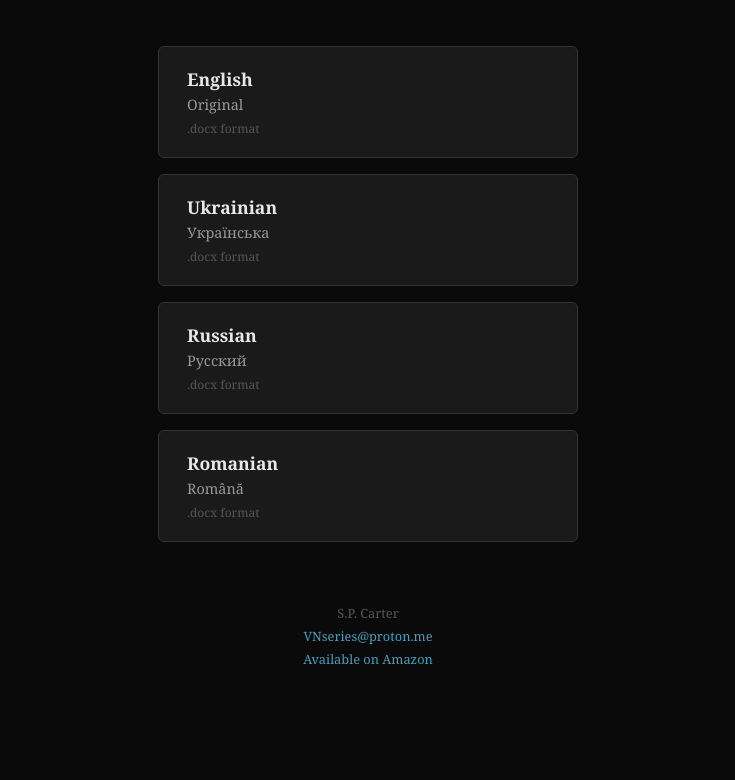
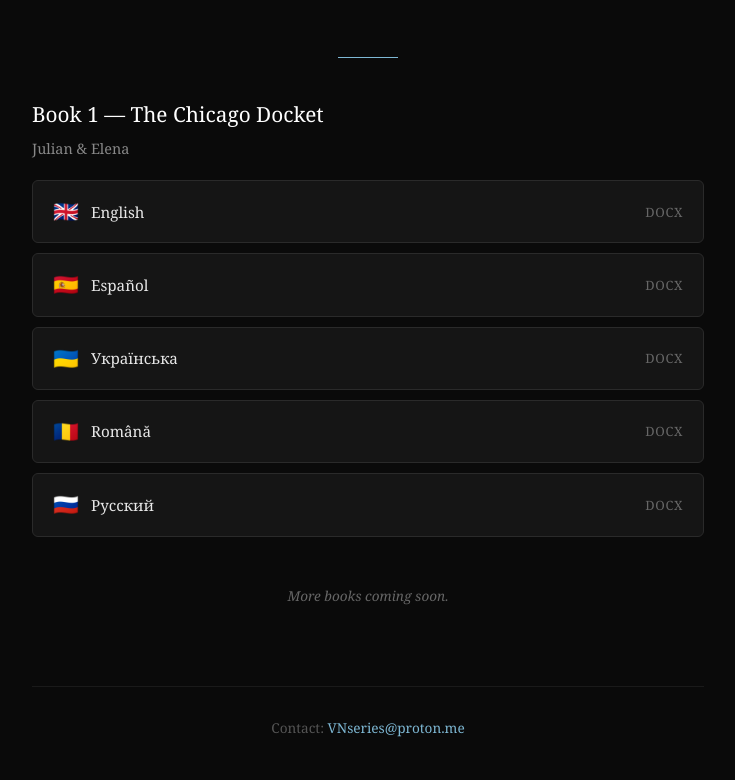
Before and after one commit to VNseries/Velvet-Noir, a plain HTML site: page index.html in a window 1280 px wide. Shown: the part 201-981 px from the top of the page, without its empty margins (272-1007 px from the left). Before the commit the page ends 932 px from the top, so only its background shows below. Drawn offline with Linux system fonts and the light colour scheme.

Commit message:
Add files via upload

```diff
--- a/index.html
+++ b/index.html
@@ -3,122 +3,215 @@
 <head>
     <meta charset="UTF-8">
     <meta name="viewport" content="width=device-width, initial-scale=1.0">
-    <title>The Chicago Docket — Translations</title>
+    <title>The Chicago Docket — S.P. Carter</title>
     <style>
         * { margin: 0; padding: 0; box-sizing: border-box; }
+
         body {
-            font-family: Georgia, serif;
+            font-family: 'Georgia', serif;
             background: #0a0a0a;
             color: #e8e8e8;
             min-height: 100vh;
+            line-height: 1.6;
+        }
+
+        .container {
+            max-width: 720px;
+            margin: 0 auto;
+            padding: 60px 24px;
+        }
+
+        .header {
+            text-align: center;
+            margin-bottom: 60px;
+        }
+
+        .header h1 {
+            font-size: 2.4rem;
+            font-weight: normal;
+            letter-spacing: 0.02em;
+            color: #ffffff;
+            margin-bottom: 8px;
+        }
+
+        .header .subtitle {
+            font-size: 1.1rem;
+            color: #7eb8d4;
+            font-style: italic;
+        }
+
+        .header .author {
+            margin-top: 16px;
+            font-size: 0.95rem;
+            color: #888;
+            letter-spacing: 0.05em;
+            text-transform: uppercase;
+        }
+
+        .divider {
+            width: 60px;
+            height: 1px;
+            background: #7eb8d4;
+            margin: 40px auto;
+        }
+
+        .book-section {
+            margin-bottom: 48px;
+        }
+
+        .book-section h2 {
+            font-size: 1.3rem;
+            font-weight: normal;
+            color: #ffffff;
+            margin-bottom: 6px;
+        }
+
+        .book-section .book-subtitle {
+            font-size: 0.9rem;
+            color: #888;
+            margin-bottom: 20px;
+        }
+
+        .downloads {
             display: flex;
             flex-direction: column;
+            gap: 10px;
+        }
+
+        .download-link {
+            display: flex;
             align-items: center;
-            padding: 60px 20px;
-        }
-        h1 {
-            font-size: 2.2rem;
-            letter-spacing: 0.05em;
-            margin-bottom: 8px;
-            color: #ffffff;
-        }
-        .subtitle {
-            font-size: 1rem;
-            color: #888;
-            margin-bottom: 50px;
-            font-style: italic;
-        }
-        .series {
-            font-size: 0.85rem;
-            color: #666;
-            margin-bottom: 40px;
-            letter-spacing: 0.1em;
-            text-transform: uppercase;
-        }
-        .downloads {
-            display: grid;
-            grid-template-columns: 1fr;
-            gap: 16px;
-            width: 100%;
-            max-width: 420px;
-        }
-        .download-link {
-            display: block;
-            padding: 20px 28px;
-            background: #1a1a1a;
-            border: 1px solid #333;
+            justify-content: space-between;
+            padding: 14px 20px;
+            background: #151515;
+            border: 1px solid #2a2a2a;
             border-radius: 6px;
             text-decoration: none;
             color: #e8e8e8;
-            transition: all 0.2s ease;
+            transition: border-color 0.2s, background 0.2s;
         }
+
         .download-link:hover {
-            background: #222;
-            border-color: #4a9ebb;
-            transform: translateY(-1px);
+            border-color: #7eb8d4;
+            background: #1a1a1a;
         }
-        .lang-name {
-            font-size: 1.1rem;
-            font-weight: bold;
-            margin-bottom: 4px;
+
+        .download-link .label {
+            display: flex;
+            align-items: center;
+            gap: 12px;
         }
-        .lang-native {
-            font-size: 0.9rem;
-            color: #999;
+
+        .download-link .flag {
+            font-size: 1.3rem;
         }
-        .file-info {
-            font-size: 0.75rem;
+
+        .download-link .lang {
+            font-size: 0.95rem;
+        }
+
+        .download-link .format {
+            font-size: 0.8rem;
+            color: #666;
+            text-transform: uppercase;
+            letter-spacing: 0.05em;
+        }
+
+        .footer {
+            text-align: center;
+            margin-top: 80px;
+            padding-top: 30px;
+            border-top: 1px solid #1a1a1a;
+        }
+
+        .footer p {
+            font-size: 0.85rem;
             color: #555;
-            margin-top: 6px;
         }
-        .footer {
-            margin-top: 60px;
-            text-align: center;
-            color: #555;
-            font-size: 0.8rem;
-            line-height: 1.8;
-        }
+
         .footer a {
-            color: #4a9ebb;
+            color: #7eb8d4;
             text-decoration: none;
         }
+
         .footer a:hover {
             text-decoration: underline;
+        }
+
+        .note {
+            text-align: center;
+            font-size: 0.85rem;
+            color: #666;
+            font-style: italic;
+            margin-top: 40px;
+        }
+
+        @media (max-width: 480px) {
+            .header h1 { font-size: 1.8rem; }
+            .container { padding: 40px 16px; }
         }
     </style>
 </head>
 <body>
-    <div class="series">Velvet Noir Series</div>
+    <div class="container">
+        <div class="header">
             <h1>The Chicago Docket</h1>
-    <p class="subtitle">Book One — Available in 4 Languages</p>
+            <div class="subtitle">Velvet Noir Series</div>
+            <div class="author">S.P. Carter</div>
+        </div>
 
+        <div class="divider"></div>
+
+        <!-- Book 1 -->
+        <div class="book-section">
+            <h2>Book 1 — The Chicago Docket</h2>
+            <div class="book-subtitle">Julian &amp; Elena</div>
             <div class="downloads">
-        <a class="download-link" href="TheChicagoDocket_Book1.docx" download>
-            <div class="lang-name">English</div>
-            <div class="lang-native">Original</div>
-            <div class="file-info">.docx format</div>
+                <a href="TheChicagoDocket_Book1.docx" class="download-link" download>
+                    <div class="label">
+                        <span class="flag">&#127468;&#127463;</span>
+                        <span class="lang">English</span>
+                    </div>
+                    <span class="format">DOCX</span>
                 </a>
-        <a class="download-link" href="TheChicagoDocket_Book1_Ukrainian.docx" download>
-            <div class="lang-name">Ukrainian</div>
-            <div class="lang-native">Українська</div>
-            <div class="file-info">.docx format</div>
+                <a href="TheChicagoDocket_Book1_Spanish.docx" class="download-link" download>
+                    <div class="label">
+                        <span class="flag">&#127466;&#127480;</span>
+                        <span class="lang">Español</span>
+                    </div>
+                    <span class="format">DOCX</span>
                 </a>
-        <a class="download-link" href="TheChicagoDocket_Book1_Russian.docx" download>
-            <div class="lang-name">Russian</div>
-            <div class="lang-native">Русский</div>
-            <div class="file-info">.docx format</div>
+                <a href="TheChicagoDocket_Book1_Ukrainian.docx" class="download-link" download>
+                    <div class="label">
+                        <span class="flag">&#127482;&#127462;</span>
+                        <span class="lang">Українська</span>
+                    </div>
+                    <span class="format">DOCX</span>
                 </a>
-        <a class="download-link" href="TheChicagoDocket_Book1_Romanian.docx" download>
-            <div class="lang-name">Romanian</div>
-            <div class="lang-native">Română</div>
-            <div class="file-info">.docx format</div>
+                <a href="TheChicagoDocket_Book1_Romanian.docx" class="download-link" download>
+                    <div class="label">
+                        <span class="flag">&#127479;&#127476;</span>
+                        <span class="lang">Română</span>
+                    </div>
+                    <span class="format">DOCX</span>
                 </a>
+                <a href="TheChicagoDocket_Book1_Russian.docx" class="download-link" download>
+                    <div class="label">
+                        <span class="flag">&#127479;&#127482;</span>
+                        <span class="lang">Русский</span>
+                    </div>
+                    <span class="format">DOCX</span>
+                </a>
+            </div>
+        </div>
+
+        <div class="note">
+            More books coming soon.
         </div>
 
         <div class="footer">
-        <p>S.P. Carter</p>
-        <p><a href="mailto:VNseries@proton.me">VNseries@proton.me</a></p>
-        <p><a href="https://www.amazon.com/dp/B0GX2WYJY6">Available on Amazon</a></p>
+            <p>Contact: <a href="mailto:VNseries@proton.me">VNseries@proton.me</a></p>
+        </div>
     </div>
 </body>
 </html>
```
Lines whose indentation alone changed are shown as unchanged.
